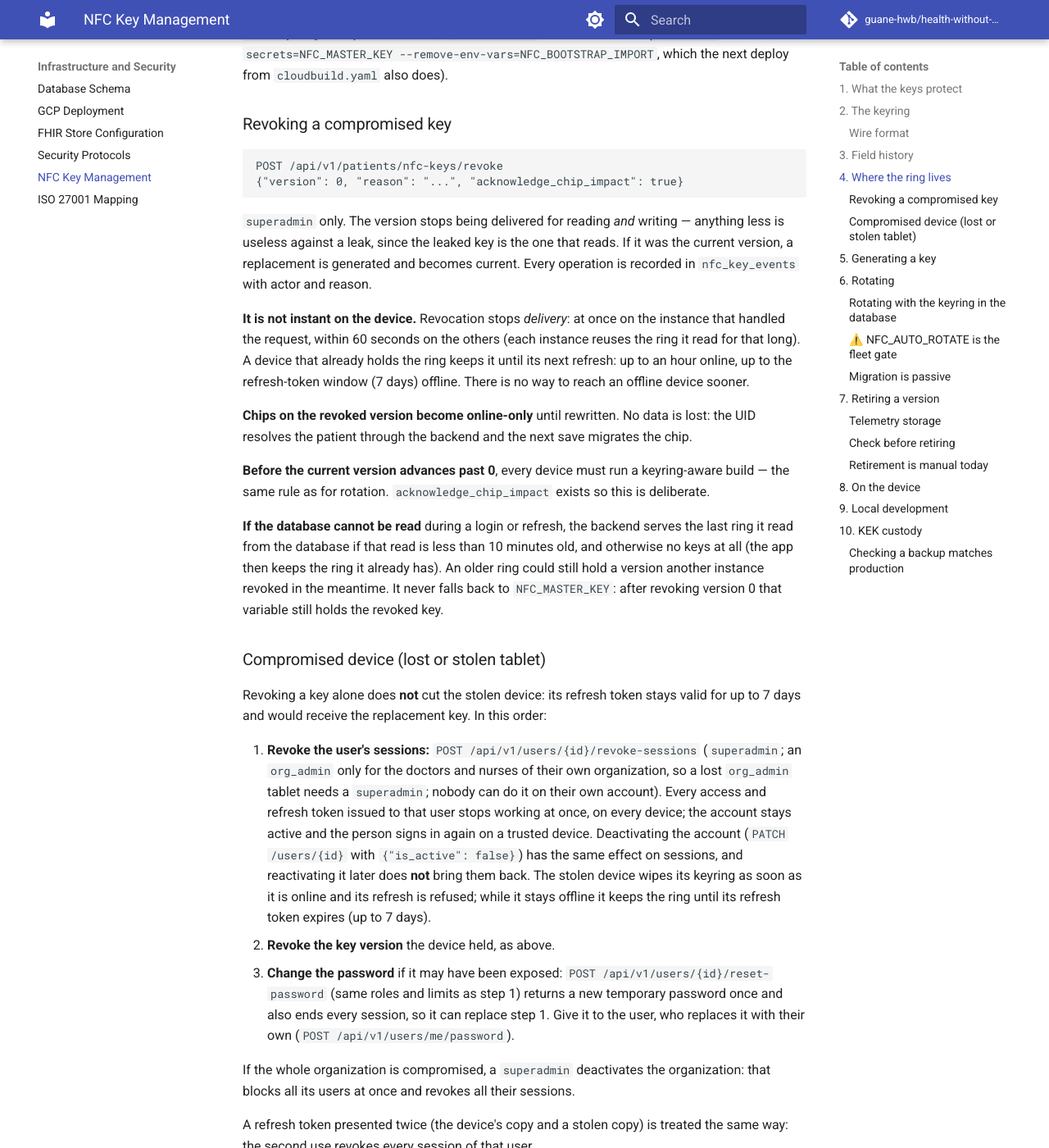
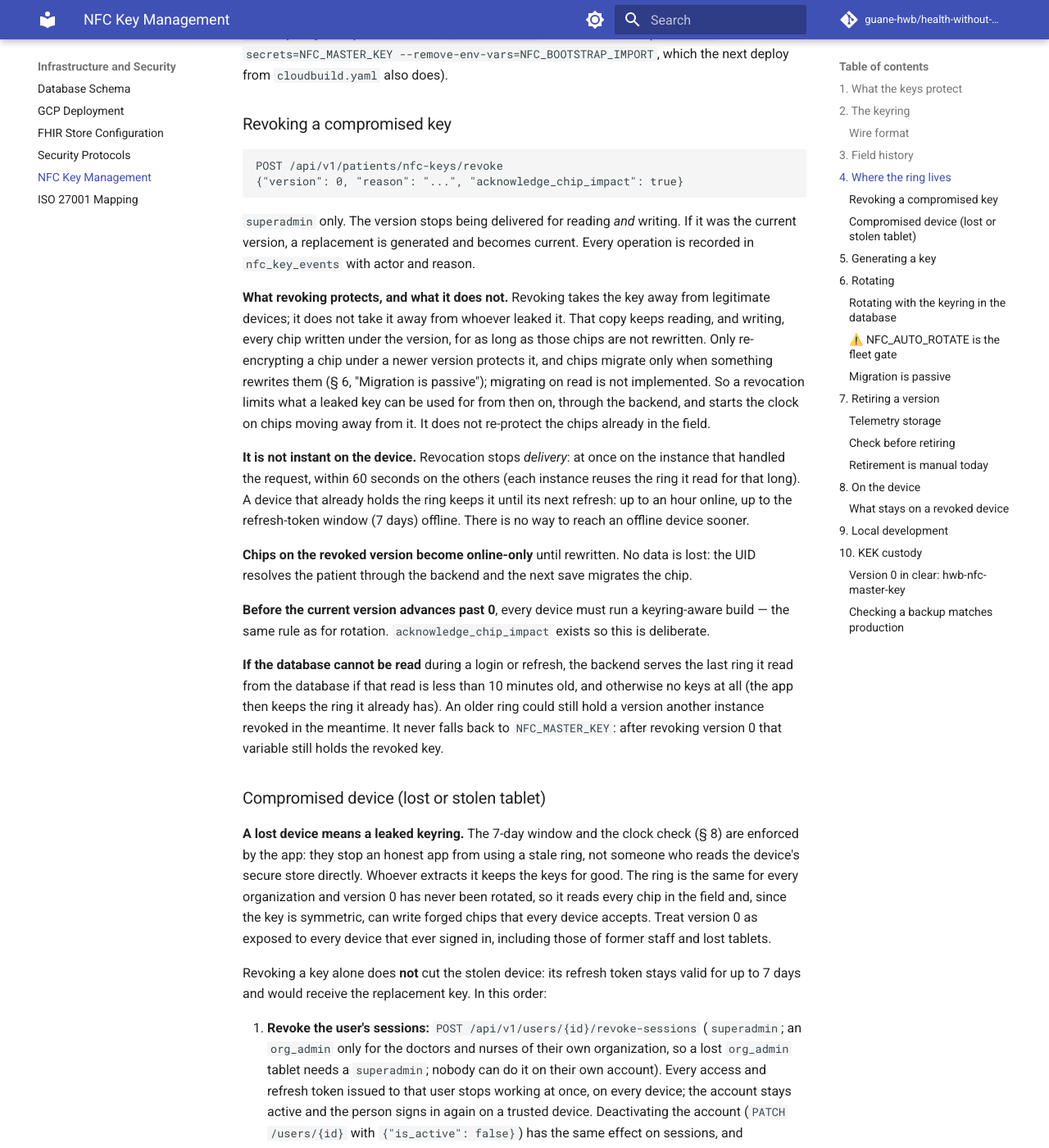
Before and after one commit to guane-hwb/health-without-borders, an MkDocs documentation site: the page built from docs/infrastructure/nfc-key-management.md, in a window 1280 px wide and 1400 px high, scrolled down 3176 px. Shown: the whole window at 82% size. Built offline with MkDocs 1.6.1 and Material for MkDocs 9.7.7, drawn with Linux system fonts in a browser that asks for light colours; comment, search, counter and statistics services are not loaded; some of the changed text lies outside the part shown.

Commit message:
:memo: NFC docs say what revocation, a lost device and the 255 ceiling really mean
Security review wording (D1, N1, N3, N5, N8) and two follow-ups from this
round:
- D1: retiring versions does not free numbers; 255 is a hard end that needs
  a re-keying (also in the rotation error message).
- N3: revoking takes the key from legitimate devices, not from whoever
  leaked it; only rewriting a chip re-protects it (also in the endpoint
  docstring).
- N1: a lost device means a leaked keyring, kept for good.
- N5: on the pilot, runbook step 2 means revoking version 0 and losing every
  offline read; the plan to change that.
- N8: what stays on a revoked device.
- KEK custody: version 0 in clear in hwb-nfc-master-key, why it is a
  recovery asset and how to retire it.
- gcp-deploy: hwb-pr-quality-gate was deleted on 2026-10-22.

Co-Authored-By: Claude Opus 5.5 <noreply@anthropic.com>

````diff
--- a/docs/infrastructure/nfc-key-management.md
+++ b/docs/infrastructure/nfc-key-management.md
@@ -147,10 +147,19 @@ POST /api/v1/patients/nfc-keys/revoke
 {"version": 0, "reason": "...", "acknowledge_chip_impact": true}
 ```
 
-`superadmin` only. The version stops being delivered for reading *and* writing —
-anything less is useless against a leak, since the leaked key is the one that
-reads. If it was the current version, a replacement is generated and becomes
+`superadmin` only. The version stops being delivered for reading *and*
+writing. If it was the current version, a replacement is generated and becomes
 current. Every operation is recorded in `nfc_key_events` with actor and reason.
+
+**What revoking protects, and what it does not.** Revoking takes the key away
+from legitimate devices; it does not take it away from whoever leaked it. That
+copy keeps reading, and writing, every chip written under the version, for as
+long as those chips are not rewritten. Only re-encrypting a chip under a newer
+version protects it, and chips migrate only when something rewrites them (§ 6,
+"Migration is passive"); migrating on read is not implemented. So a revocation
+limits what a leaked key can be used for from then on, through the backend, and
+starts the clock on chips moving away from it. It does not re-protect the chips
+already in the field.
 
 **It is not instant on the device.** Revocation stops *delivery*: at once on
 the instance that handled the request, within 60 seconds on the others (each
@@ -176,6 +185,15 @@ variable still holds the revoked key.
 
 ### Compromised device (lost or stolen tablet)
 
+**A lost device means a leaked keyring.** The 7-day window and the clock check
+(§ 8) are enforced by the app: they stop an honest app from using a stale ring,
+not someone who reads the device's secure store directly. Whoever extracts it
+keeps the keys for good. The ring is the same for every organization and
+version 0 has never been rotated, so it reads every chip in the field and,
+since the key is symmetric, can write forged chips that every device accepts.
+Treat version 0 as exposed to every device that ever signed in, including those
+of former staff and lost tablets.
+
 Revoking a key alone does **not** cut the stolen device: its refresh token stays
 valid for up to 7 days and would receive the replacement key. In this order:
 
@@ -190,7 +208,16 @@ valid for up to 7 days and would receive the replacement key. In this order:
    later does **not** bring them back. The stolen device wipes its keyring as
    soon as it is online and its refresh is refused; while it stays offline it
    keeps the ring until its refresh token expires (up to 7 days).
-2. **Revoke the key version** the device held, as above.
+2. **Revoke the key version** the device held, as above. **On the pilot today
+   that is version 0, the only one**: revoking it makes every chip in
+   circulation online-only, and the current version may not advance past 0
+   until every device is confirmed to run a keyring-aware build (§ 6), which is
+   not recorded yet. Rotate and revoke have not been rehearsed either. So,
+   today, this step costs the whole pilot its offline reads; weigh it against
+   what the device exposes. The plan to change that: confirm and record the
+   build of every device, rehearse rotate and revoke on a staging copy, then
+   rotate once on the pilot so version 0 starts draining before an incident
+   forces it.
 3. **Change the password** if it may have been exposed:
    `POST /api/v1/users/{id}/reset-password` (same roles and limits as step 1)
    returns a new temporary password once and also ends every session, so it can replace
@@ -276,13 +303,20 @@ rotation is logged and retried later; it never breaks a login.
 > manual endpoint.
 
 Version 255 is the ceiling — the version travels in one byte of the payload
-header. Rotating past it is refused, and retiring old versions is the way out.
+header. Rotating past it is refused, and so is revoking the current version once
+255 exists. **Retiring old versions does not free numbers:** the next version is
+always one more than the highest ever created, revoked rows included, and rows
+are never deleted. A version number cannot be reused safely anyway, since old
+chips name it. Reaching 255 is a hard end that needs a re-keying of the fleet;
+at one rotation every 90 days that is more than 60 years away.
 
 ### Migration is passive
 
 A chip moves to the current version when something rewrites it — a consultation,
 a vaccine, an edit. A read alone does not migrate it. Chips belonging to people
-who never return stay on their original version indefinitely.
+who never return stay on their original version indefinitely, readable by
+anyone who holds a leaked copy of that version's key (see "Revoking a
+compromised key", § 4).
 
 ---
 
@@ -404,6 +438,19 @@ retention policy it would need — remains open.
   keeps its ring when a response carries none. It is deleted when that session
   ends: sign-out, a refused refresh, or the end of the 7-day window.
 
+### What stays on a revoked device
+
+Revoking a user's sessions (or a refused refresh) wipes the keyring and the
+tokens, but **not the local records**: unsynced work must survive a sign-out.
+Those records, and the offline emergency-access entries, are encrypted on the
+device (AES-256-GCM) under keys of their own that also stay in the secure
+store. So a stolen device that can be unlocked or rooted still holds readable
+patient data after revoke-sessions. The patient device UID is also kept in clear
+in the local tables. The lost-tablet runbook (§ 4) cuts the device off from the
+backend and from the keyring; it does not erase what the device already holds.
+A remote "wipe" signal for a device revoked because it was lost is not
+implemented.
+
 ---
 
 ## 9. Local development
@@ -483,6 +530,29 @@ local copy — and decrypts it, to prove what was uploaded works.
   tables themselves in [Database Architecture](database.md), so whoever
   restores a backup meets the warning without having to know this page exists.
 
+### Version 0 in clear: `hwb-nfc-master-key`
+
+Secret Manager still holds the original version 0 key in clear, in
+`hwb-nfc-master-key`. The service no longer mounts it (it was only needed for
+the import into the keyring, § 4), but it is not just a leftover: it is the
+only copy of version 0 that does not depend on the KEK. If the KEK were lost,
+the wrapped rows would be useless, and this value would be the only way to keep
+reading the chips in the field (imported again under a new KEK with
+`NFC_BOOTSTRAP_IMPORT`).
+
+Treat it like the KEK:
+
+- **Keep an offline copy** encrypted with `age`, held by the same two custodians
+  in two separate places, made and verified with the same procedure as
+  `kek.age` above.
+- **Then disable its secret version** (`gcloud secrets versions disable`), which
+  is reversible, and remove the runtime service account's access to it. Do not
+  destroy it: every chip in the field is version 0.
+- As of 2026-10-26 the version is still enabled, until the offline copy is
+  confirmed. Its readers are the runtime service account and the project
+  owners. Revisions up to `hwb-backend-dev-00125` still mount it, so rolling
+  back to one of them needs the version enabled.
+
 ### Checking a backup matches production
 
 `kek_id` is a fingerprint of the KEK that sealed each row, and it is not secret
````
Also changed, not shown: docs/infrastructure/gcp-deploy.md (+1 -1 lines), 2 other files.
